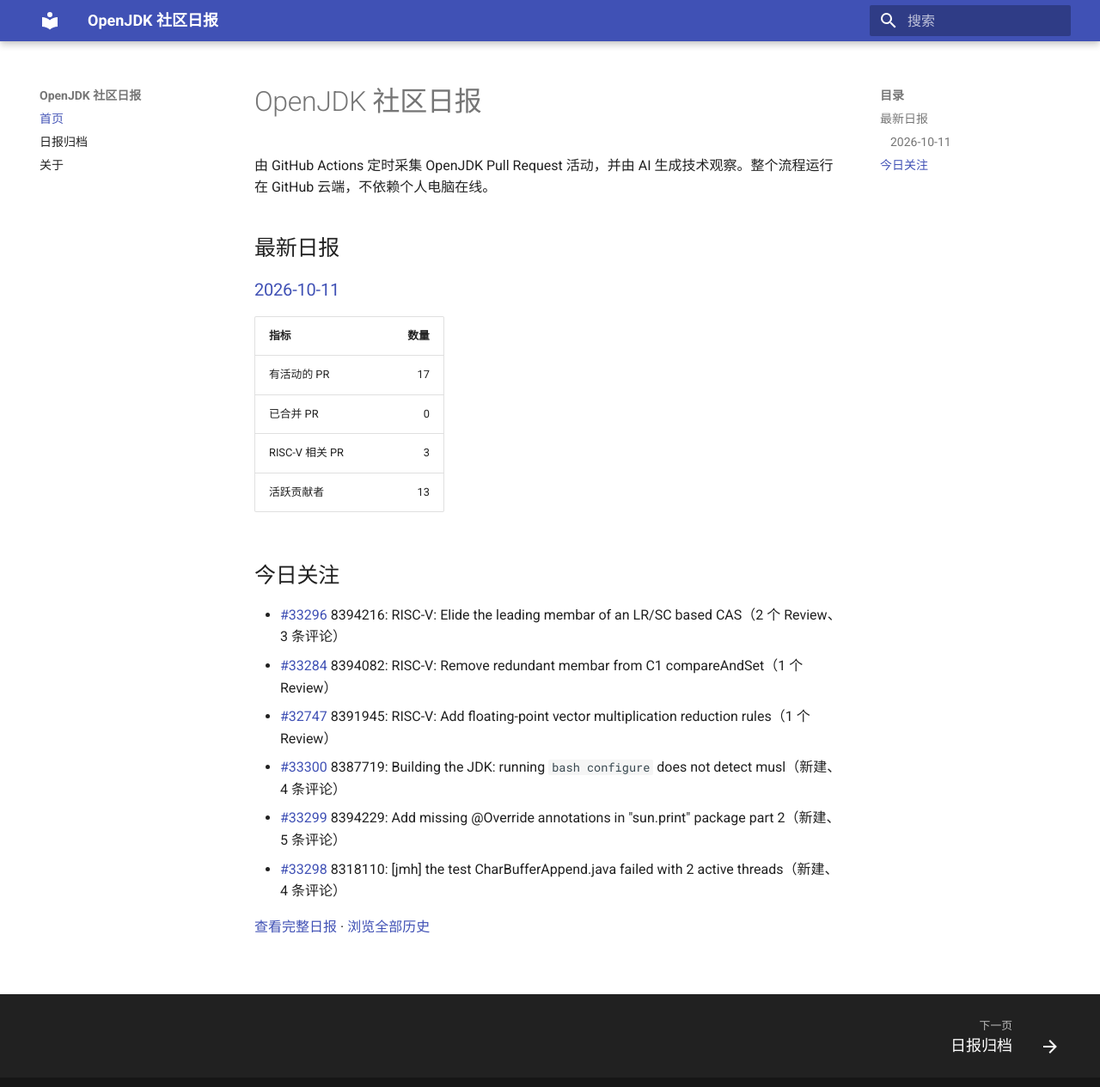
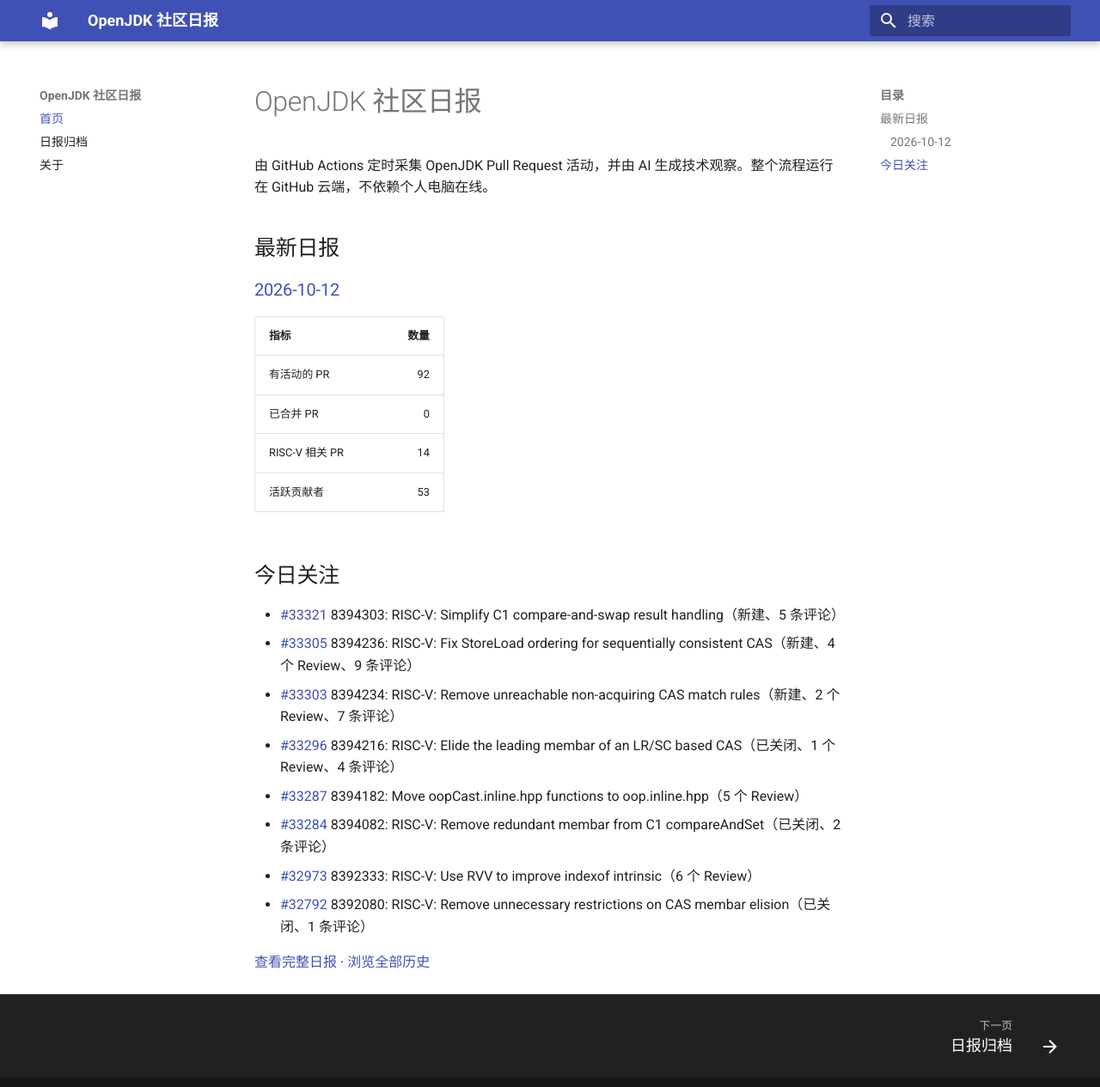
Before and after one commit to DingliZhang/openjdk-daily, an MkDocs documentation site: the page built from docs/index.md, in a window 1280 px wide and 1278 px high. Shown: the top 1265 px of the window at 86% size. Built offline with MkDocs 1.6.1 and Material for MkDocs 9.7.7, drawn with Linux system fonts in a browser that asks for light colours.

Commit message:
report: add OpenJDK daily report

```diff
--- a/docs/index.md
+++ b/docs/index.md
@@ -4,22 +4,24 @@
 
 ## 最新日报
 
-### [2026-10-11](reports/2026/2026-10-11.md)
+### [2026-10-12](reports/2026/2026-10-12.md)
 
 | 指标 | 数量 |
 |---|---:|
-| 有活动的 PR | 17 |
+| 有活动的 PR | 92 |
 | 已合并 PR | 0 |
-| RISC-V 相关 PR | 3 |
-| 活跃贡献者 | 13 |
+| RISC-V 相关 PR | 14 |
+| 活跃贡献者 | 53 |
 
 ## 今日关注
 
-- [#33296](https://github.com/openjdk/jdk/pull/33296) 8394216: RISC-V: Elide the leading membar of an LR/SC based CAS（2 个 Review、3 条评论）
-- [#33284](https://github.com/openjdk/jdk/pull/33284) 8394082: RISC-V: Remove redundant membar from C1 compareAndSet（1 个 Review）
-- [#32747](https://github.com/openjdk/jdk/pull/32747) 8391945: RISC-V: Add floating-point vector multiplication reduction rules（1 个 Review）
-- [#33300](https://github.com/openjdk/jdk/pull/33300) 8387719: Building the JDK: running `bash configure` does not detect musl（新建、4 条评论）
-- [#33299](https://github.com/openjdk/jdk/pull/33299) 8394229: Add missing @Override annotations in "sun.print" package part 2（新建、5 条评论）
-- [#33298](https://github.com/openjdk/jdk/pull/33298) 8318110: [jmh] the test CharBufferAppend.java failed with 2 active threads（新建、4 条评论）
+- [#33321](https://github.com/openjdk/jdk/pull/33321) 8394303: RISC-V: Simplify C1 compare-and-swap result handling（新建、5 条评论）
+- [#33305](https://github.com/openjdk/jdk/pull/33305) 8394236: RISC-V: Fix StoreLoad ordering for sequentially consistent CAS（新建、4 个 Review、9 条评论）
+- [#33303](https://github.com/openjdk/jdk/pull/33303) 8394234: RISC-V: Remove unreachable non-acquiring CAS match rules（新建、2 个 Review、7 条评论）
+- [#33296](https://github.com/openjdk/jdk/pull/33296) 8394216: RISC-V: Elide the leading membar of an LR/SC based CAS（已关闭、1 个 Review、4 条评论）
+- [#33287](https://github.com/openjdk/jdk/pull/33287) 8394182: Move oopCast.inline.hpp functions to oop.inline.hpp（5 个 Review）
+- [#33284](https://github.com/openjdk/jdk/pull/33284) 8394082: RISC-V: Remove redundant membar from C1 compareAndSet（已关闭、2 条评论）
+- [#32973](https://github.com/openjdk/jdk/pull/32973) 8392333: RISC-V: Use RVV to improve indexof intrinsic（6 个 Review）
+- [#32792](https://github.com/openjdk/jdk/pull/32792) 8392080: RISC-V: Remove unnecessary restrictions on CAS membar elision（已关闭、1 条评论）
 
-[查看完整日报](reports/2026/2026-10-11.md) · [浏览全部历史](reports/index.md)
+[查看完整日报](reports/2026/2026-10-12.md) · [浏览全部历史](reports/index.md)
```
Also changed, not shown: docs/reports/2026/2026-10-12.md (added, +219 -0 lines), docs/reports/index.md (+2 -1 lines), 2 other files.
